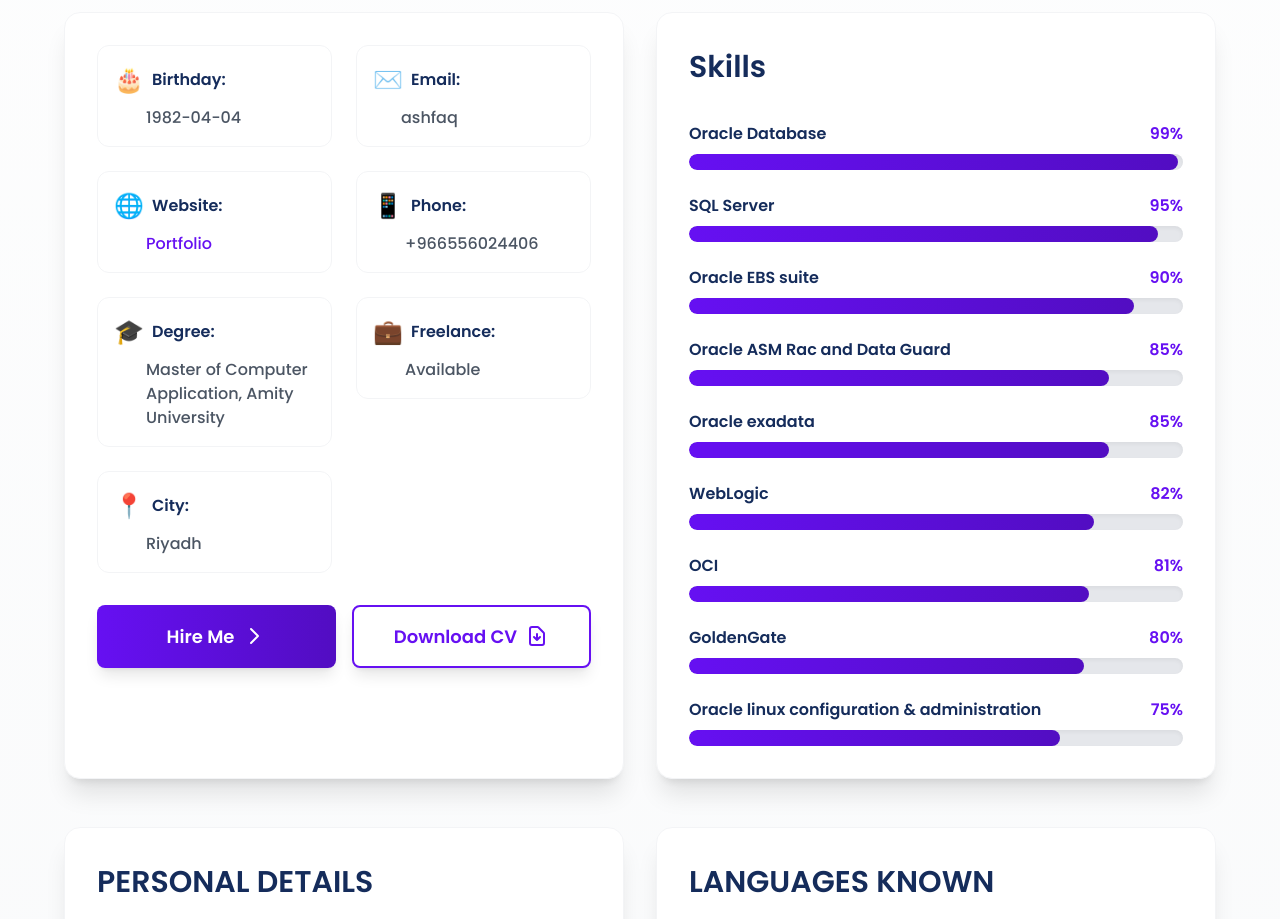
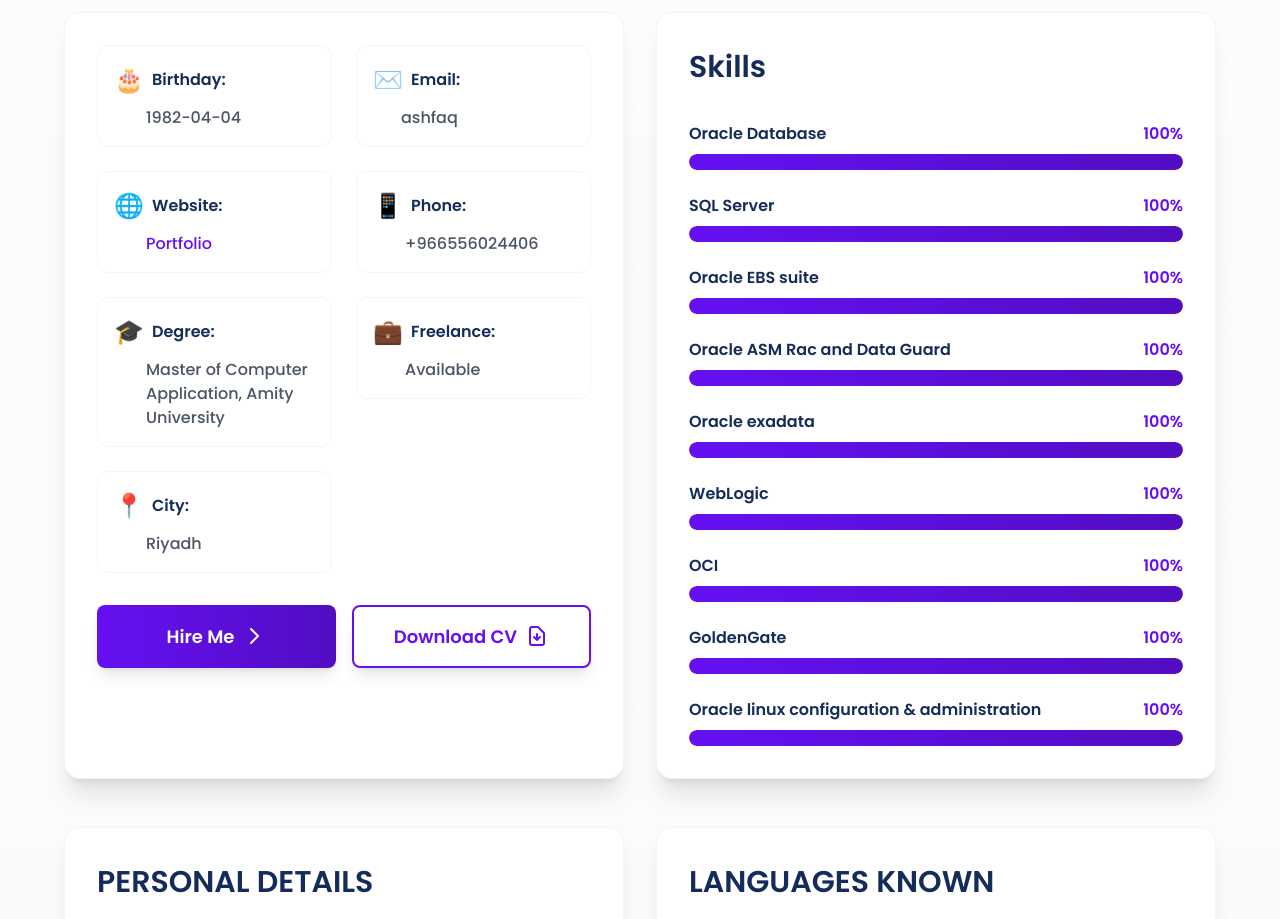
Before and after one commit to ondhiyabhavin-create/Hussain-portfolio, a React (Create React App) app: page / in a window 1280 px wide. Shown: the part 1900-2819 px from the top of the page. Built offline with nearby package versions, Linux system fonts and the light colour scheme.

Commit message:
update request by client

```diff
--- a/src/parts/Advantage.js
+++ b/src/parts/Advantage.js
@@ -233,13 +233,13 @@
                             {skill.name}
                           </span>
                           <span className="text-theme-purple font-bold text-sm sm:text-base">
-                            {skill.percentage}%
+                            100%
                           </span>
                         </div>
                         <div className="w-full bg-gray-200 rounded-full h-3 sm:h-4 overflow-hidden shadow-inner">
                           <div
                             className="bg-gradient-to-r from-theme-purple to-dark-theme-purple h-full rounded-full transition-all duration-1000 ease-out transform group-hover:scale-105"
-                            style={{ width: `${skill.percentage}%` }}
+                            style={{ width: '100%' }}
                           />
                         </div>
                       </div>
```
